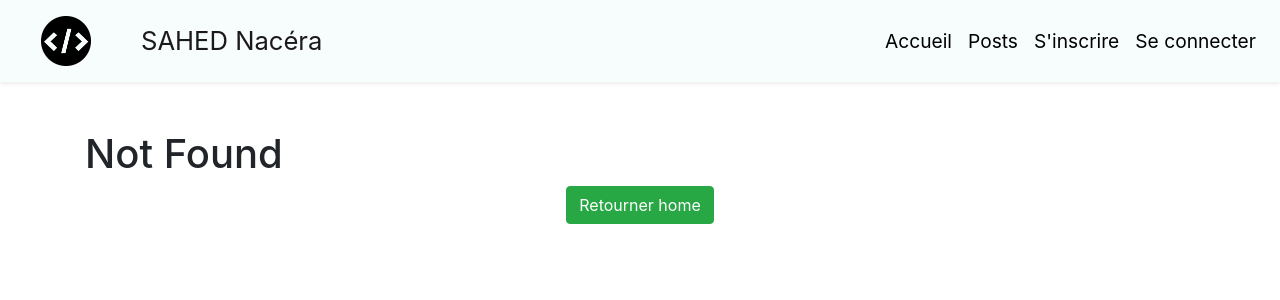
After one commit to mickaelfardini/project_5, a PHP site: template templates/frontoffice/error400.html.twig in a window 1280 px wide. The commit adds this page. Shown: the top 300 px of the page. Run offline with PHP 8.4, Linux system fonts and the light colour scheme; the template is opened without the code that fills it, so the values that code supplies are empty; some libraries are stand-ins or nearby versions.

Commit message:
error 400 page

```diff
--- /dev/null
+++ b/templates/frontoffice/error400.html.twig
@@ -0,0 +1,57 @@
+<!doctype html>
+<html lang="fr">
+    <head>
+        <meta charset="utf-8">
+        <title>Blog </title>
+        <!-- Bootstrap CSS -->
+        <link href="/assets/css/style.css" rel="stylesheet">
+        <link rel="stylesheet" href="https://stackpath.bootstrapcdn.com/bootstrap/4.4.1/css/bootstrap.min.css" integrity="sha384-Vkoo8x4CGsO3+Hhxv8T/Q5PaXtkKtu6ug5TOeNV6gBiFeWPGFN9MuhOf23Q9Ifjh" crossorigin="anonymous">
+        <script src="https://kit.fontawesome.com/68f4d8e92b.js" crossorigin="anonymous"></script>
+        <link rel="icon" href="/assets/favicon/favicon.jpg" />
+    </head>
+
+    <body>
+        <!-- Navigation -->
+
+        <nav class="navbar navbar-expand-lg navbar-light shadow-sm p-3" id="nav">
+            <img src="/assets/favicon/favicon.jpg" width="50" height="50" class="d-inline-block align-top" id="logo" >
+            <a class="navbar-brand" id="navbar-brand" href="#">SAHED Nacéra</a>
+            <button class="navbar-toggler" type="button" data-toggle="collapse" data-target="#navbarResponsive" aria-controls="navbarResponsive" aria-expanded="false" aria-label="Toggle navigation">
+        <span class="navbar-toggler-icon"></span>
+    </button>
+            <div class="collapse navbar-collapse" id="navbarResponsive">
+                 <ul class="navbar-nav ml-auto">
+                    <li class="nav-item {% if url =='home' %} active {% endif %}">
+                    <a class="nav-link" id="nav-link1" href="/">Accueil</a>
+                    </li>
+                     <li class="nav-item {% if url == 'posts' %} active {% endif %}">
+                     <a class="nav-link"  id="nav-link2" href="index.php?action=posts">Posts</a>
+                     </li>
+                      <li class="nav-item {% if url == 'signin' %} active {% endif %}">
+                     <a class="nav-link"  id="nav-link3" href="index.php?action=signup">S'inscrire</a>
+                     </li>
+                      <li class="nav-item {% if url == 'login' %} active {% endif %}">
+                     <a class="nav-link"  id="nav-link4" href="index.php?action=login">Se connecter</a>
+                     </li>
+                </ul>
+            </div>
+        </nav>
+     {% block title %}{% endblock title %}
+    {% block content %}
+
+          <section class="container mt-5 mb-5">
+        <h1>Not Found</h1>
+
+
+        <div class="d-flex justify-content-center bd-highlight mb-3">
+            <a class="btn btn-success" href="/">Retourner home</a>
+        </div>
+    </section>
+
+     {% endblock content %}
+        <!-- Optional JavaScript -->
+    <!-- jQuery first, then Popper.js, then Bootstrap JS -->
+    <script src="https://code.jquery.com/jquery-3.4.1.slim.min.js" integrity="sha384-J6qa4849blE2+poT4WnyKhv5vZF5SrPo0iEjwBvKU7imGFAV0wwj1yYfoRSJoZ+n" crossorigin="anonymous"></script>
+    <script src="https://cdn.jsdelivr.net/npm/popper.js@1.16.0/dist/umd/popper.min.js" integrity="sha384-Q6E9RHvbIyZFJoft+2mJbHaEWldlvI9IOYy5n3zV9zzTtmI3UksdQRVvoxMfooAo" crossorigin="anonymous"></script>
+    <script src="https://stackpath.bootstrapcdn.com/bootstrap/4.4.1/js/bootstrap.min.js" integrity="sha384-wfSDF2E50Y2D1uUdj0O3uMBJnjuUD4Ih7YwaYd1iqfktj0Uod8GCExl3Og8ifwB6" crossorigin="anonymous"></script>
+    </body>
--- a/templates/frontoffice/login.html.twig
+++ b/templates/frontoffice/login.html.twig
@@ -12,4 +12,5 @@
         <input type="submit" value="Submit">
     </form>
     <em>jean@free.fr password</em>
+    <a href="/">Mot de passe oublié?</a>
 {% endblock %}
--- a/templates/frontoffice/signup.html.twig
+++ b/templates/frontoffice/signup.html.twig
@@ -61,4 +61,5 @@
         </div>
     </div>
 </section>
+
 {% endblock %}
```
